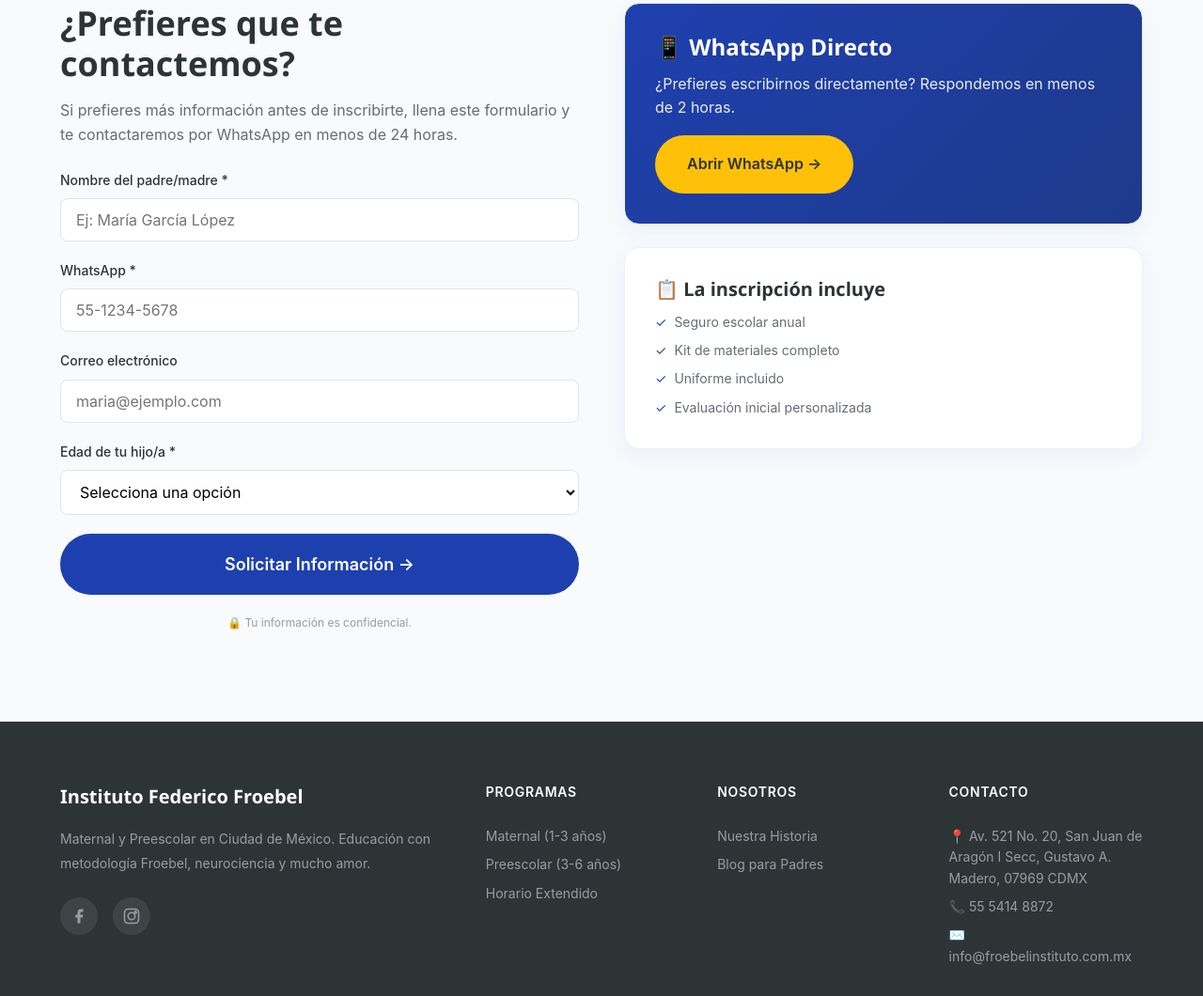
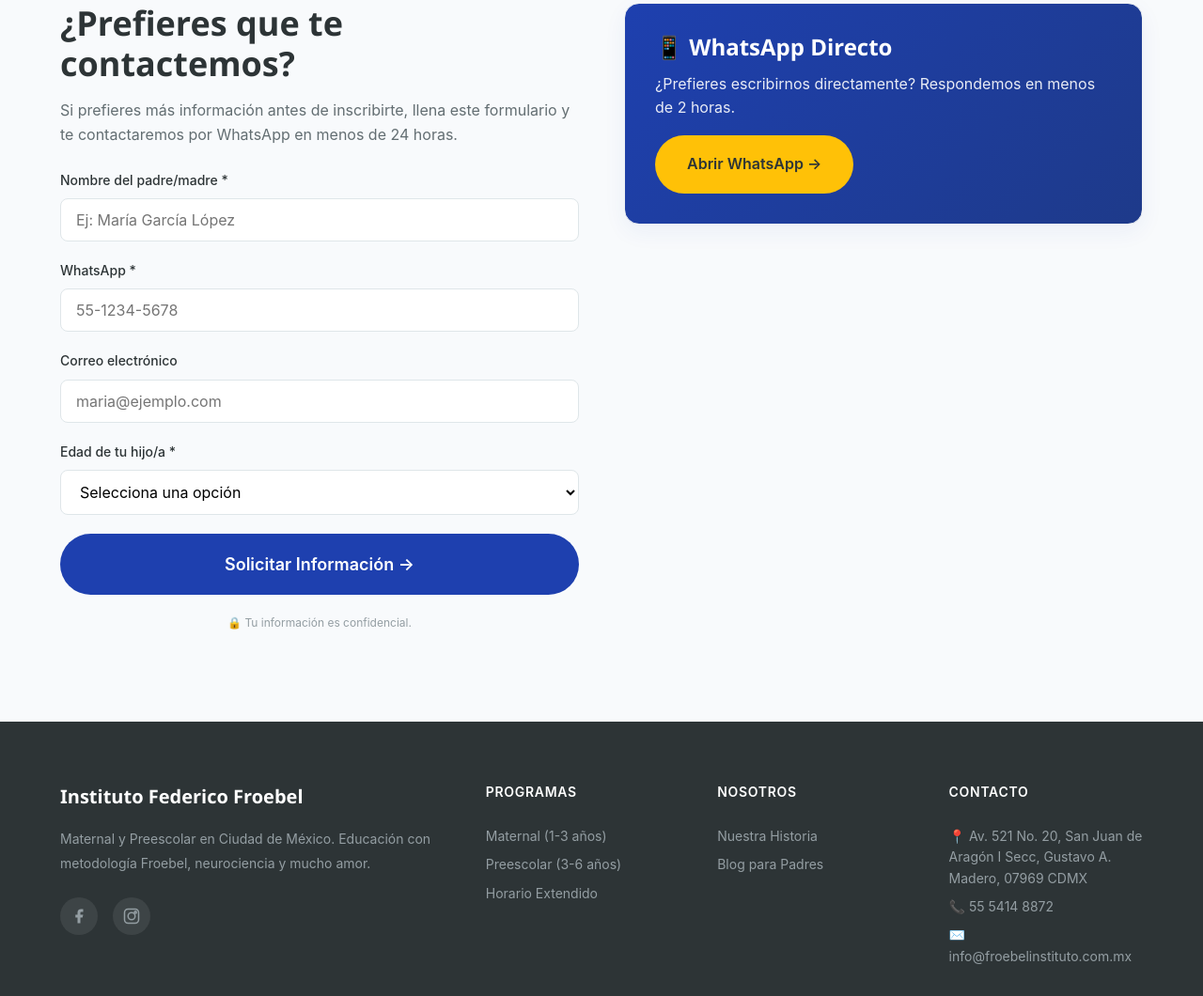
Before and after one commit to aloomushi-pixel/froebel-website, a website: page inscripciones.html in a window 1280 px wide. Shown: the part 1878-2938 px from the top of the page at 94% size. Drawn offline with Linux system fonts and the light colour scheme.

Commit message:
update: remover seccion la inscripcion incluye

```diff
--- a/inscripciones.html
+++ b/inscripciones.html
@@ -282,23 +282,7 @@
                 Abrir WhatsApp →
               </a>
 </div>
-<div class="card fade-in">
-<h3 class="card__title">📋 La inscripción incluye</h3>
-<ul style="display:flex;flex-direction:column;gap:var(--space-2);">
-<li style="display:flex;gap:var(--space-2);font-size:var(--text-sm);color:var(--color-text-light);">
-<span style="color:var(--color-primary);">✓</span> Seguro escolar anual
-                </li>
-<li style="display:flex;gap:var(--space-2);font-size:var(--text-sm);color:var(--color-text-light);">
-<span style="color:var(--color-primary);">✓</span> Kit de materiales completo
-                </li>
-<li style="display:flex;gap:var(--space-2);font-size:var(--text-sm);color:var(--color-text-light);">
-<span style="color:var(--color-primary);">✓</span> Uniforme incluido
-                </li>
-<li style="display:flex;gap:var(--space-2);font-size:var(--text-sm);color:var(--color-text-light);">
-<span style="color:var(--color-primary);">✓</span> Evaluación inicial personalizada
-                </li>
-</ul>
-</div>
+
 </div>
 </div>
 </div>
```
